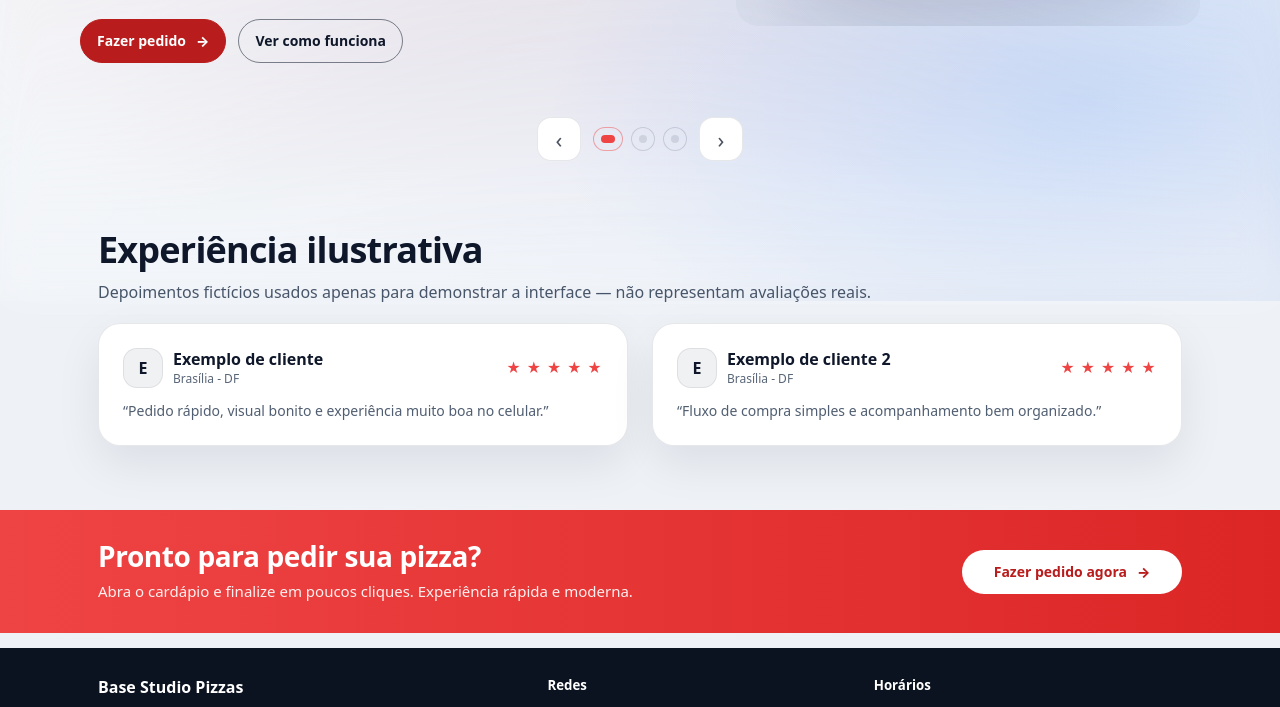
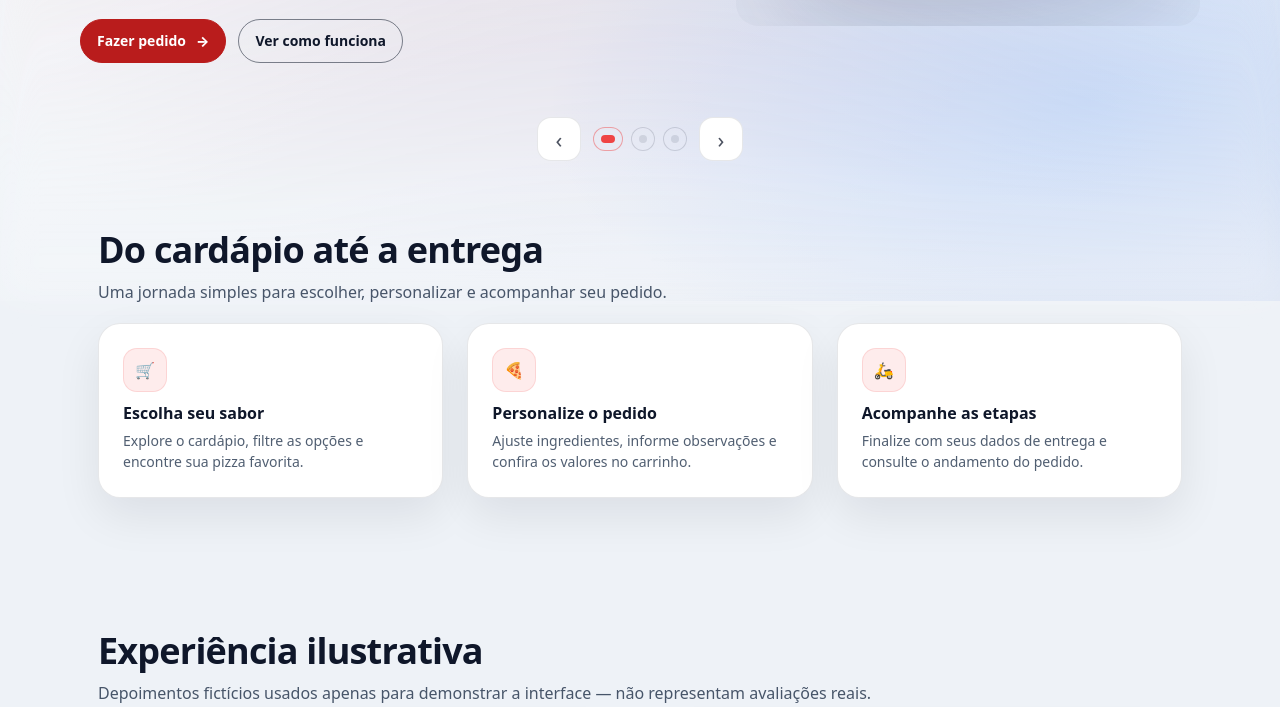
Before and after one commit to HelioConde/site-pizzaria, a React (Vite) app: page / in a window 1280 px wide. Shown: the part 499-1206 px from the top of the page. Built offline with nearby package versions, Linux system fonts and the light colour scheme; no server answers; the database is empty.

Commit message:
fix(home): restore missing How It Works content and navigation destination

```diff
--- a/src/App.jsx
+++ b/src/App.jsx
@@ -66,6 +66,30 @@ const homeSections = {
       imageAlt: "Painel administrativo e acompanhamento de pedidos da Base Studio Pizzas",
     },
   ],
+  howItWorks: {
+    title: "Do cardápio até a entrega",
+    subtitle: "Uma jornada simples para escolher, personalizar e acompanhar seu pedido.",
+    steps: [
+      {
+        id: "step-menu",
+        icon: "cart",
+        title: "Escolha seu sabor",
+        description: "Explore o cardápio, filtre as opções e encontre sua pizza favorita.",
+      },
+      {
+        id: "step-customize",
+        icon: "slice",
+        title: "Personalize o pedido",
+        description: "Ajuste ingredientes, informe observações e confira os valores no carrinho.",
+      },
+      {
+        id: "step-delivery",
+        icon: "bike",
+        title: "Acompanhe as etapas",
+        description: "Finalize com seus dados de entrega e consulte o andamento do pedido.",
+      },
+    ],
+  },
   testimonials: {
     title: "Experiência ilustrativa",
     subtitle: "Depoimentos fictícios usados apenas para demonstrar a interface — não representam avaliações reais.",
```
